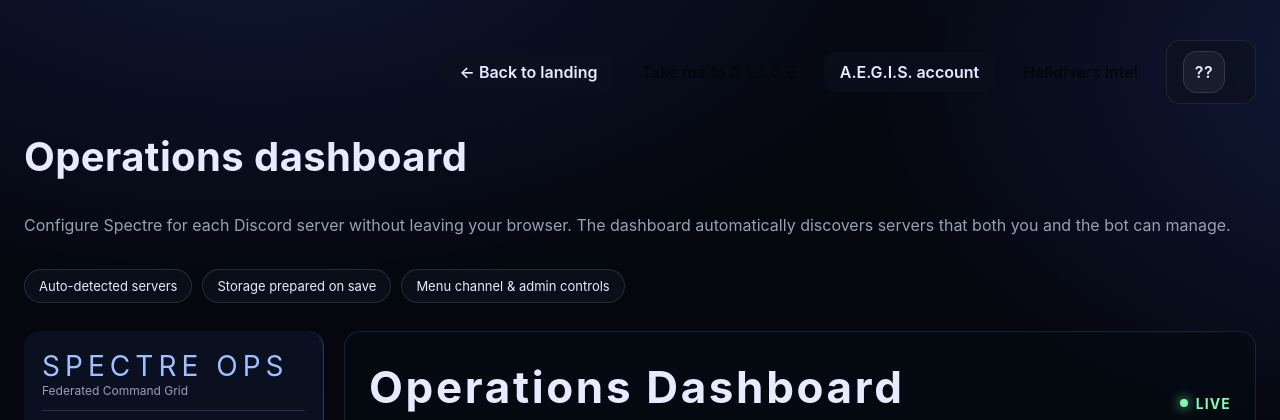
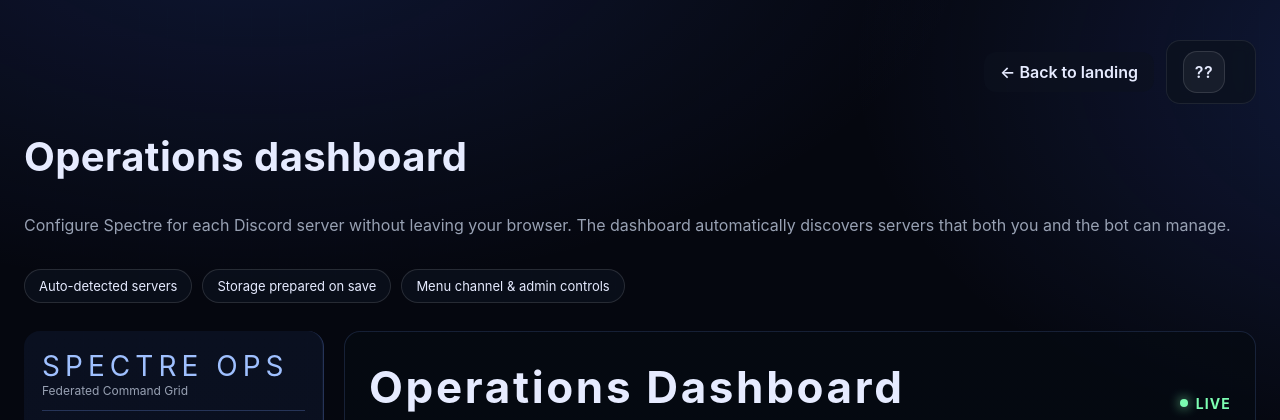
Before and after one commit to DeadlyKurbo/project-spectre, a FastAPI app: template templates/dashboard.html in a window 1280 px wide. Shown: the top 420 px of the page. Run offline with FastAPI, Linux system fonts and the light colour scheme; the template is opened without the code that fills it, so the values that code supplies are empty; some libraries are stand-ins or nearby versions.

Commit message:
Simplify dashboard topbar actions

```diff
--- a/templates/dashboard.html
+++ b/templates/dashboard.html
@@ -692,9 +692,6 @@
         </div>
         <div class="topbar-actions">
           <a class="btn btn--ghost" href="/" aria-label="Return to landing">← Back to landing</a>
-          <a class="btn" href="/alice" target="_blank" rel="noopener">Take me to A.L.I.C.E</a>
-          <a class="btn btn--ghost" href="/aegis/account">A.E.G.I.S. account</a>
-          <a class="btn" href="/helldivers" target="_blank" rel="noopener">Helldivers intel</a>
           <div class="user-card">
             <div class="user-avatar">
               {% if user.avatar %}
```
